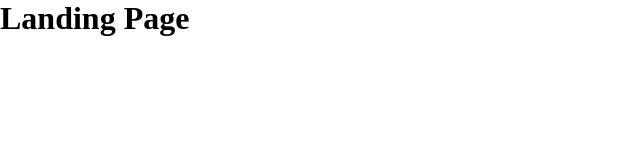
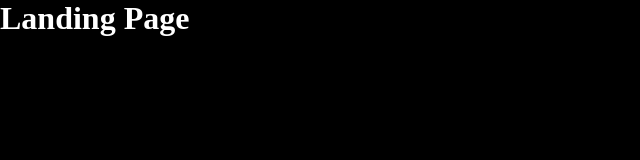
Before and after one commit to crazyapple48/odin_landing-page, a plain HTML site: page index.html in a window 1280 px wide. Shown: the whole page, without its empty margins (0-640 px from the left). Drawn offline with Linux system fonts and the light colour scheme.

Commit message:
Get that bright ass white screen out of my face

```diff
--- a/styles/styles.css
+++ b/styles/styles.css
@@ -3,3 +3,8 @@
     padding: 0;
     text-decoration: none;
 }
+
+html {
+    background-color: black;
+    color: white;
+}
```
